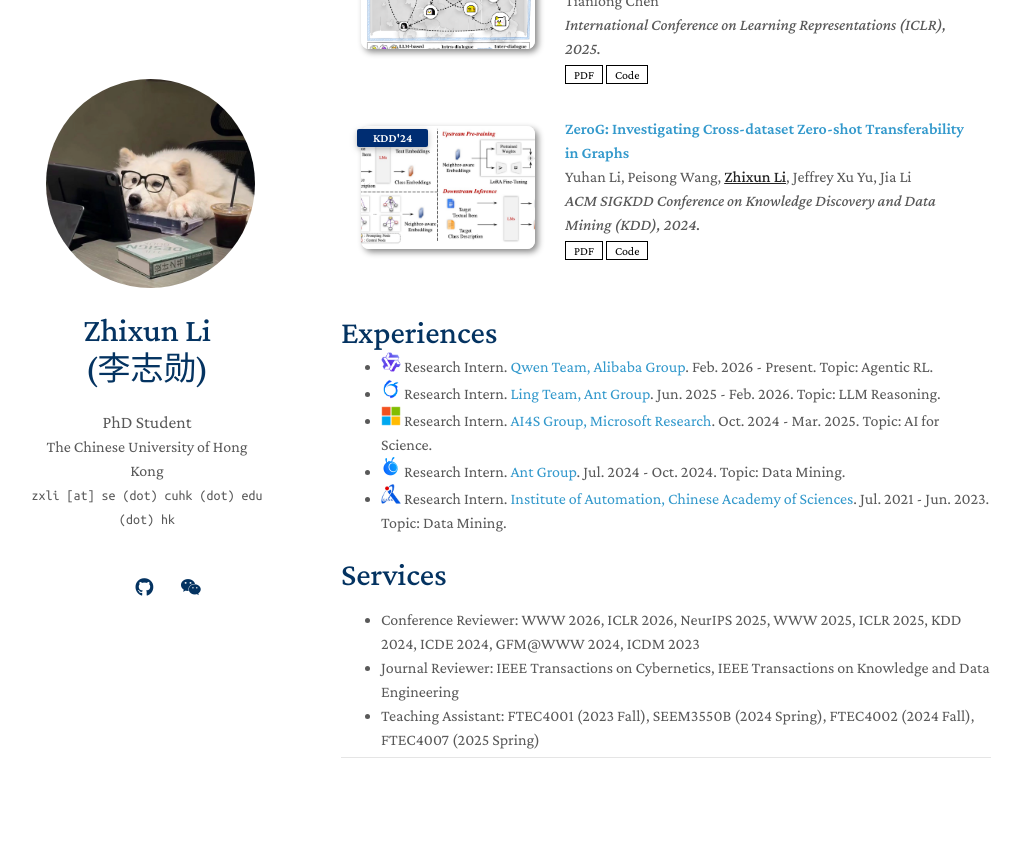
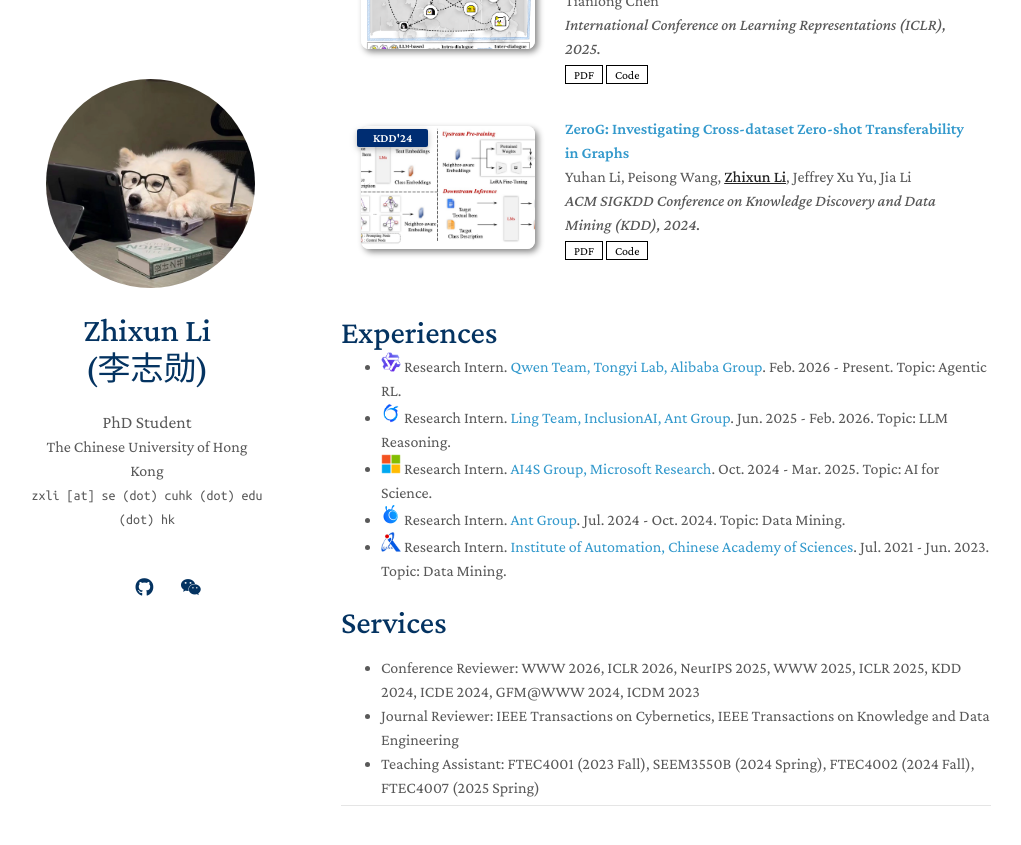
Before and after one commit to ZhixunLEE/ZhixunLEE.github.io, a Jekyll site: the page built from index.md, in a window 1280 px wide and 900 px high, scrolled down 1697 px. Shown: the top 845 px of the window, without its empty margins (129-1150 px from the left). Built offline with Jekyll 4.4.1, drawn with Linux system fonts in a browser that asks for light colours; nearby versions of some CDN libraries; a style sheet for code colours, icons or effects is not loaded.

Commit message:
Update index.md

```diff
--- a/index.md
+++ b/index.md
@@ -48,8 +48,8 @@ Recently, my research interests lie in large reasoning models and AI for science
 <h2 id="experience" style="margin: 2px 0px 0px;">Experiences</h2>
 
 <ul>
-  <li><img src="./assets/img/Tongyi.png" style="width: 20px; height: 20px;"> Research Intern. <a href="https://tongyi.aliyun.com">Qwen Team, Alibaba Group</a>. Feb. 2026 - Present. Topic: Agentic RL.</li>
-  <li><img src="./assets/img/Ling.png" style="width: 20px; height: 20px;"> Research Intern. <a href="https://github.com/inclusionAI">Ling Team, Ant Group</a>. Jun. 2025 - Feb. 2026. Topic: LLM Reasoning.</li>
+  <li><img src="./assets/img/Tongyi.png" style="width: 20px; height: 20px;"> Research Intern. <a href="https://tongyi.aliyun.com">Qwen Team, Tongyi Lab, Alibaba Group</a>. Feb. 2026 - Present. Topic: Agentic RL.</li>
+  <li><img src="./assets/img/Ling.png" style="width: 20px; height: 20px;"> Research Intern. <a href="[https://github.com/inclusionAI](https://www.inclusion-ai.org/)">Ling Team, InclusionAI, Ant Group</a>. Jun. 2025 - Feb. 2026. Topic: LLM Reasoning.</li>
   <li><img src="./assets/img/Microsoft.png" style="width: 20px; height: 20px;"> Research Intern. <a href="https://www.microsoft.com/en-us/research/lab/microsoft-research-asia/">AI4S Group, Microsoft Research</a>. Oct. 2024 - Mar. 2025. Topic: AI for Science.</li>
   <li><img src="./assets/img/AntGroup.png" style="width: 20px; height: 20px;"> Research Intern. <a href="https://www.antgroup.com/en">Ant Group</a>. Jul. 2024 - Oct. 2024. Topic: Data Mining.</li>
   <li><img src="./assets/img/CASIA.png" style="width: 20px; height: 20px;"> Research Intern. <a href="http://english.ia.cas.cn/">Institute of Automation, Chinese Academy of Sciences</a>. Jul. 2021 - Jun. 2023. Topic: Data Mining.</li>
```
